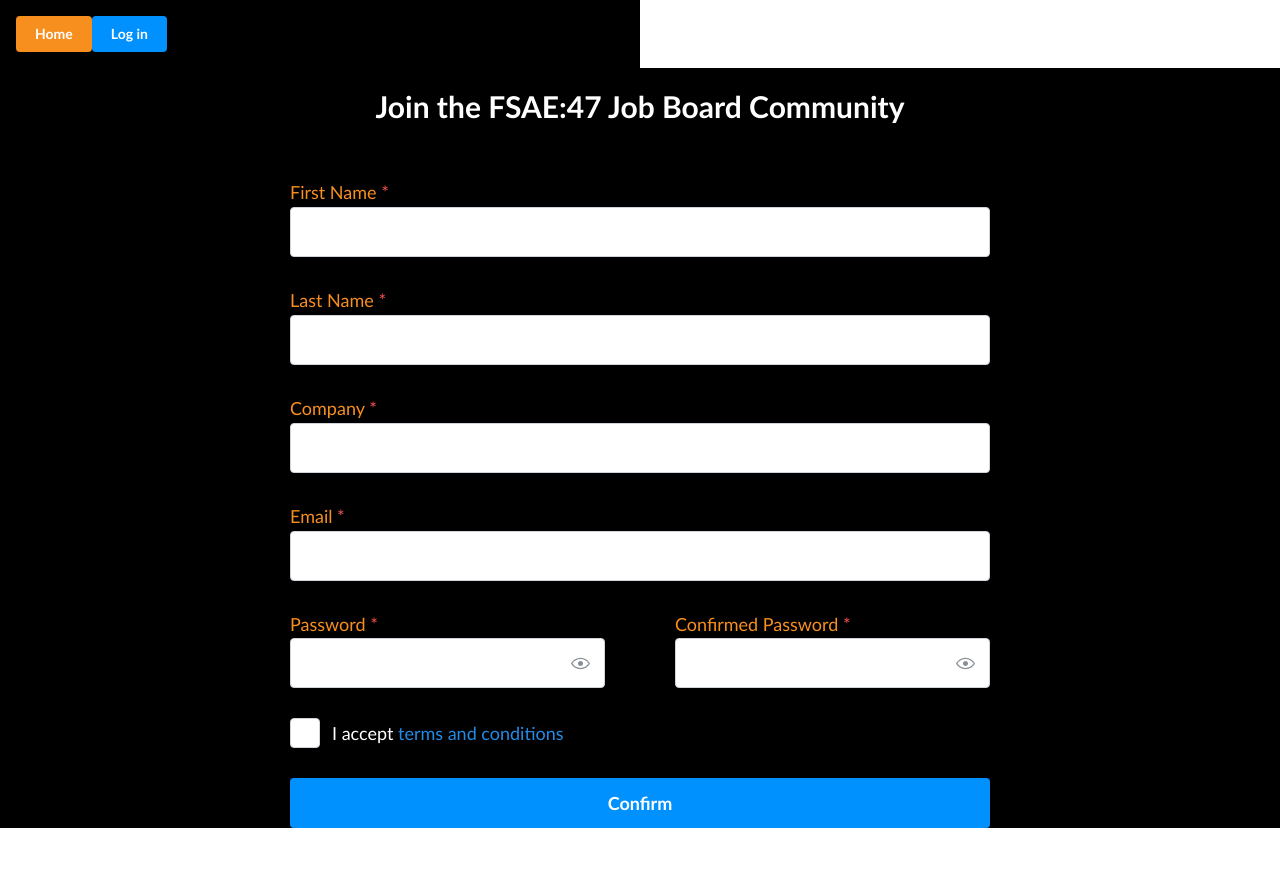
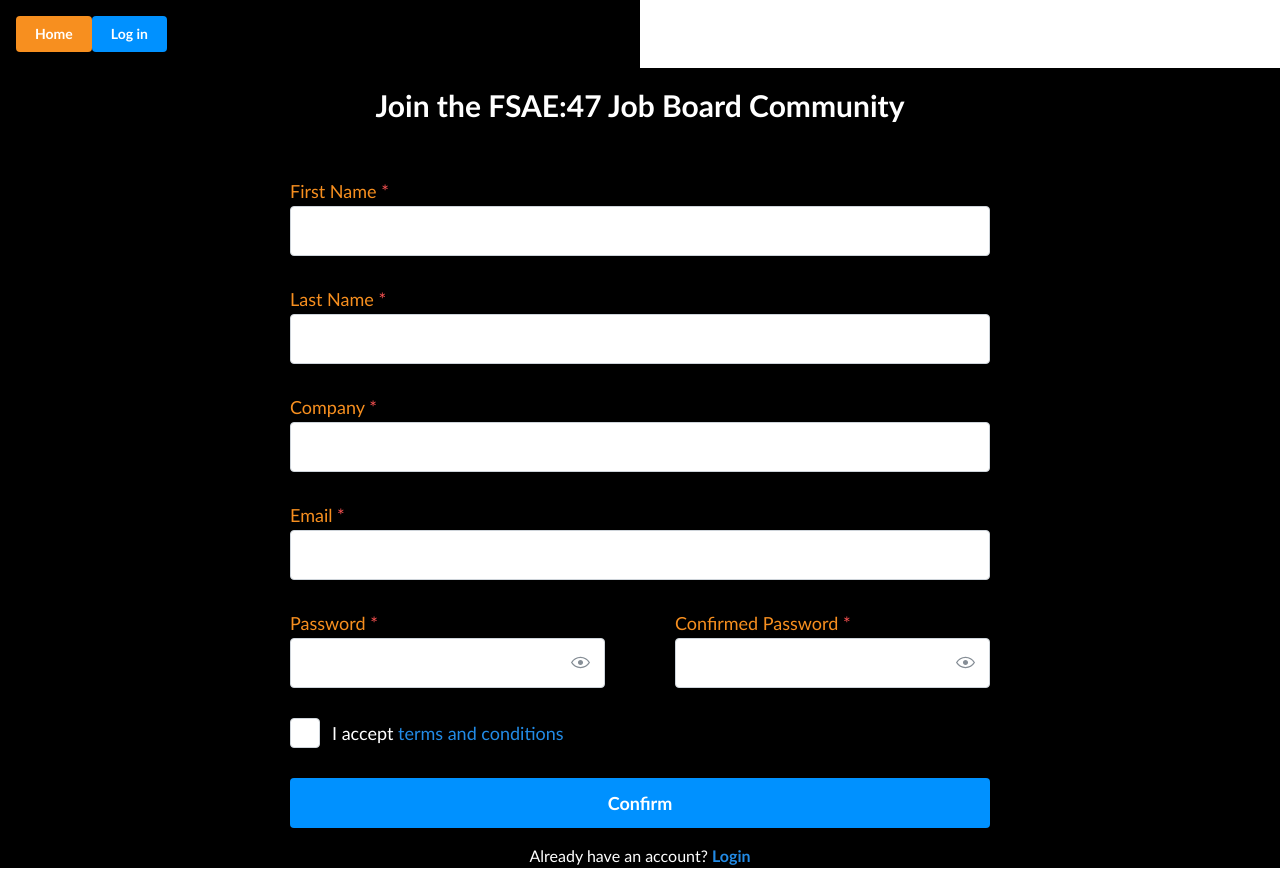
Before and after one commit to UoaWDCC/fsae-jobs-board, a React (Vite) app in the folder web/: page /signup in a window 1280 px wide. Before the commit the page ends 828 px from the top, so only its background shows below. Built offline with nearby package versions, Linux system fonts and the light colour scheme.

Commit message:
add link frm signup to login page

```diff
--- a/web/src/app/components/AuthForms/LoginForm.tsx
+++ b/web/src/app/components/AuthForms/LoginForm.tsx
@@ -9,8 +9,10 @@ import {
   Anchor,
 } from '@mantine/core';
 import classes from './authform.module.css';
+import { useNavigate } from 'react-router-dom';
 
 export function LoginForm() {
+  const navigate = useNavigate();
   return (
     <Paper className={classes.loginFormContainer} radius={0} p={30}>
       <form className={classes.form}>
--- a/web/src/app/components/AuthForms/SignupForm.tsx
+++ b/web/src/app/components/AuthForms/SignupForm.tsx
@@ -7,9 +7,11 @@ import {
   Stack,
   TextInput,
   Title,
+  Text,
 } from '@mantine/core';
 import { FormEvent, useState } from 'react';
 import classes from './authform.module.css';
+import { useNavigate } from 'react-router-dom';
 
 interface Field {
   label: string;
@@ -96,6 +98,7 @@ const FormComponent: React.FC<FormComponentProps> = ({ fields, onSubmit }) => (
 
 const SignupForm = () => {
   const [role, setRole] = useState<string>('alumni');
+  const navigate = useNavigate();
   const handleSubmit = (event: FormEvent<HTMLFormElement>) => {
     event.preventDefault();
     const formData = new FormData(event.target as HTMLFormElement);
@@ -112,6 +115,12 @@ const SignupForm = () => {
       </Title>
 
       {role && <FormComponent fields={fieldsByRole[role]} role={role} onSubmit={handleSubmit} />}
+      <Text ta="center" mt="md">
+        Already have an account?{' '}
+        <Anchor<'a'> href="#" fw={700} onClick={(event) => navigate('/login')}>
+          Login
+        </Anchor>
+      </Text>
     </div>
   );
 };
```
